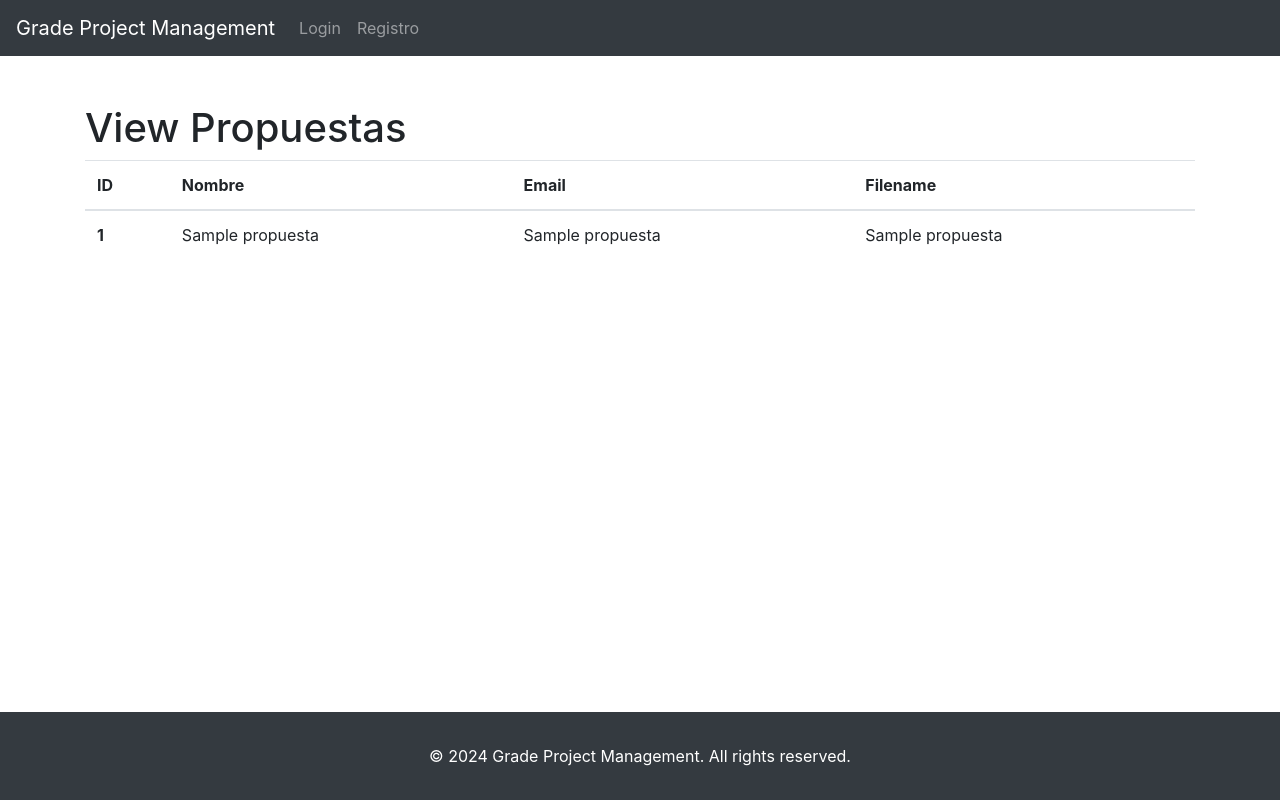
After one commit to zrcindy/gradeprojectmanagement, a Flask app: template app/templates/ver-propuestas.html in a window 1280 px wide. The commit adds this page. Run offline with Flask 3, Linux system fonts and the light colour scheme; the template is opened without the code that fills it: most values are stand-ins (such as "Sample title", 1, 10 or a date in 2020); some libraries are stand-ins or nearby versions.

Commit message:
Added session management module

```diff
--- a/app/app.py
+++ b/app/app.py
@@ -1,8 +1,33 @@
-from flask import Flask, render_template, request, flash, redirect, url_for
+from flask import Flask, render_template, request, flash, redirect, url_for, g
 from werkzeug.security import generate_password_hash, check_password_hash
 from werkzeug.utils import secure_filename
+from functools import wraps
 import mysql.connector
 import os
+
+# Decorator to check if a user is logged in and has the correct role.
+def login_required(f):
+    @wraps(f)
+    def decorated_function(*args, **kwargs):
+        if 'username' not in session:
+            flash('Please log in to access this page.', 'danger')
+            return redirect(url_for('login'))
+        return f(*args, **kwargs)
+    return decorated_function
+
+def role_required(role):
+    def decorator(f):
+        @wraps(f)
+        def decorated_function(*args, **kwargs):
+            if 'username' not in session:
+                flash('Please log in to access this page.', 'danger')
+                return redirect(url_for('login'))
+            if session.get('role') != role:
+                flash('You do not have permission to access this page.', 'danger')
+                return redirect(url_for('home'))
+            return f(*args, **kwargs)
+        return decorated_function
+    return decorator
 
 # Create a Flask application instance
 app = Flask(__name__)
@@ -57,7 +82,7 @@ def register():
                 cursor.close()
                 connection.close()
 
-    return render_template('register.html')
+    return render_template('registro.html')
 
 @app.route('/login', methods=['GET', 'POST'])
 def login():
@@ -90,6 +115,8 @@ def logout():
     return redirect(url_for('home'))
 
 @app.route('/ingresar-propuesta', methods=['GET', 'POST'])
+@login_required
+@role_required('Estudiante')
 def ingresar_propuesta():
     if request.method == 'POST':
         nombre = request.form['nombre']
@@ -118,20 +145,39 @@ def ingresar_propuesta():
     return render_template('ingresar-propuesta.html')
 
 @app.route('/ingresar-proyecto')
+@login_required
+@role_required('Estudiante')
 def ingresar_proyecto():
     # Render the HTML template
     return render_template('ingresar-proyecto.html')
 
 @app.route('/ingresar-informe-final')
+@login_required
+@role_required('Estudiante')
 def ingresar_informe_final():
     # Render the HTML template
     return render_template('ingresar-informe-final.html')
 
 @app.route('/consultar-proyecto')
+@login_required
+@role_required('Estudiante')
+@role_required('Evaluador')
 def consultar_proyecto():
     # Render the HTML template
     return render_template('consultar-proyecto.html')
 
+@app.route('/ver-propuestas')
+@login_required
+@role_required('Evaluador')
+def view_propuestas():
+    connection = get_db_connection()
+    cursor = connection.cursor()
+    cursor.execute("SELECT * FROM propuestas")
+    propuestas = cursor.fetchall()
+    cursor.close()
+    connection.close()
+    return render_template('ver-propuestas.html', propuestas=propuestas)
+
 # Run the application if the script is executed directly
 if __name__ == '__main__':
     app.run(debug=True, host="0.0.0.0")
--- a/app/templates/base.html
+++ b/app/templates/base.html
@@ -16,9 +16,7 @@
         <div class="collapse navbar-collapse" id="navbarNav">
             <ul class="navbar-nav">
                 {% if session['username'] %}
-                    <li class="nav-item">
-                        <a class="nav-link" href="/">Home</a>
-                    </li>
+                    {% if session['role'] == 'Estudiante' %}
                         <li class="nav-item">
                             <a class="nav-link" href="/ingresar-propuesta">Ingresar Propuesta</a>
                         </li>
@@ -31,6 +29,11 @@
                         <li class="nav-item">
                             <a class="nav-link" href="/consultar-proyecto">Consultar Proyecto</a>
                         </li>
+                    {% elif session['role'] == 'Evaluador' %}
+                        <li class="nav-item">
+                            <a class="nav-link" href="/ver-propuestas">Ver Propuestas</a>
+                        </li>
+                    {% endif %}
                 {% else %}
                     <li class="nav-item">
                         <a class="nav-link" href="/login">Login</a>
--- /dev/null
+++ b/app/templates/ver-propuestas.html
@@ -0,0 +1,25 @@
+{% extends "base.html" %}
+
+{% block content %}
+<h1 class="mt-4">View Propuestas</h1>
+<table class="table">
+    <thead>
+        <tr>
+            <th scope="col">ID</th>
+            <th scope="col">Nombre</th>
+            <th scope="col">Email</th>
+            <th scope="col">Filename</th>
+        </tr>
+    </thead>
+    <tbody>
+        {% for propuesta in propuestas %}
+        <tr>
+            <th scope="row">{{ propuesta[0] }}</th>
+            <td>{{ propuesta[1] }}</td>
+            <td>{{ propuesta[2] }}</td>
+            <td>{{ propuesta[3] }}</td>
+        </tr>
+        {% endfor %}
+    </tbody>
+</table>
+{% endblock %}
```
Lines whose indentation alone changed are shown as unchanged.
